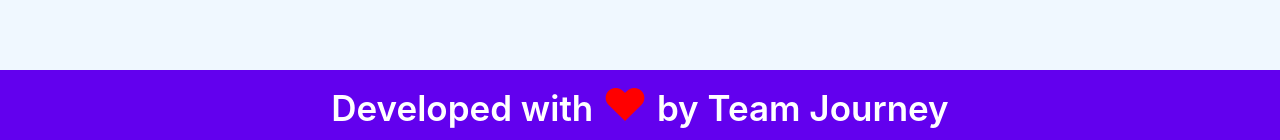
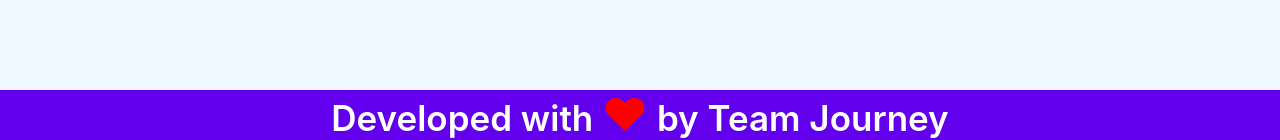
Before and after one commit to JOURNEY-CP/restaurant, a React (Create React App) app in the folder frontend/: page / in a window 1280 px wide. Shown: the part 657-797 px from the top of the page. Built offline with nearby package versions, Linux system fonts and the light colour scheme.

Commit message:
changed min-height in footer.css

```diff
--- a/frontend/src/components/Footer.css
+++ b/frontend/src/components/Footer.css
@@ -2,8 +2,8 @@
     font-size: 35px;
     font-weight: 600;
     background-color: #6200ee;
-    min-height: 70px;
-    line-height: 70px;
+    min-height: 50px;
+    line-height: 50px;
     color:white;
 
 
```
